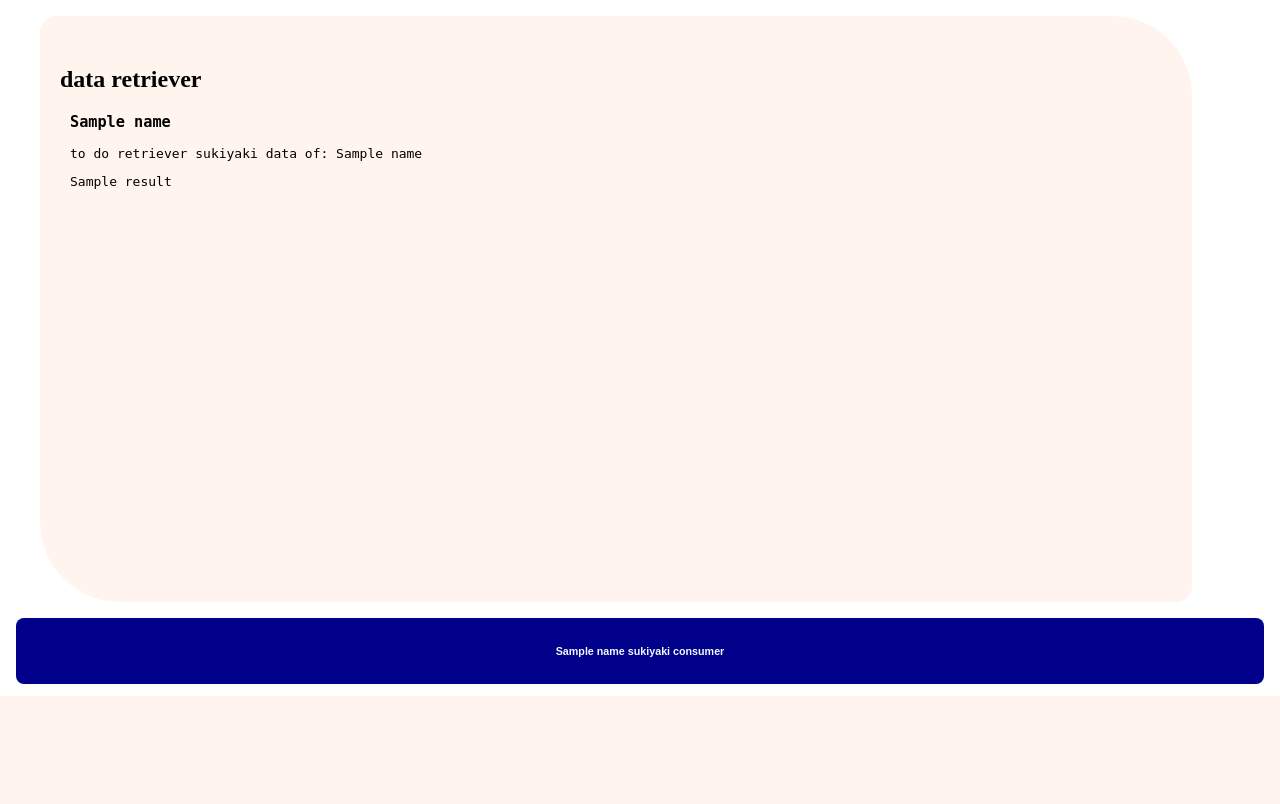
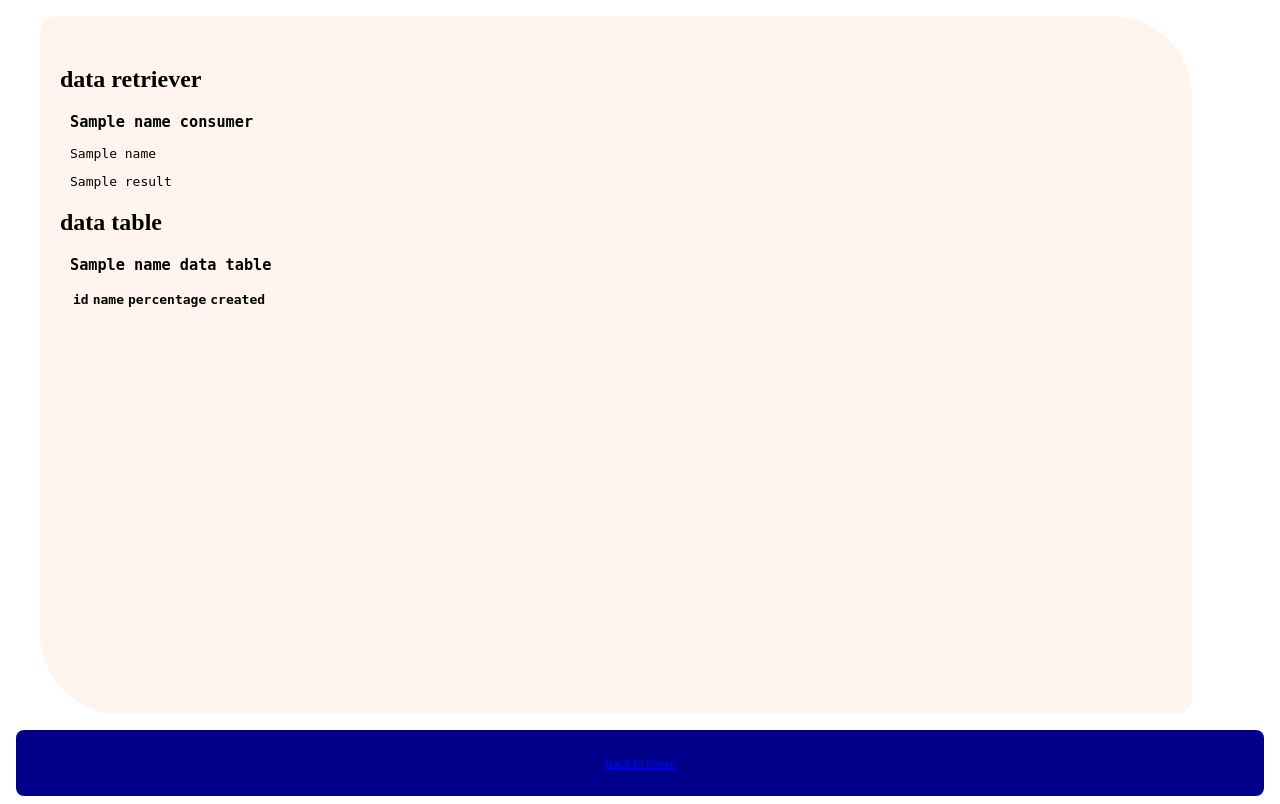
Before and after one commit to paolomococci/java-microservices-seeds, a Spring app: template pm-jms-consumer/src/main/resources/templates/sukiyaki.html in a window 1280 px wide. Shown: the part 104-908 px from the top of the page. Before the commit the page ends 800 px from the top, so only its background shows below. Run offline with Thymeleaf, Linux system fonts and the light colour scheme; the template is opened without the code that fills it: most values are stand-ins (such as "Sample title", 1, 10 or a date in 2020); data that the repository does not hold is empty.

Commit message:
Update sukiyaki.html

```diff
--- a/pm-jms-consumer/src/main/resources/templates/sukiyaki.html
+++ b/pm-jms-consumer/src/main/resources/templates/sukiyaki.html
@@ -1,30 +1,54 @@
 <!DOCTYPE html>
-<html xmlns:th="http://www.thymeleaf.org">
+<html>
     <head>
         <meta http-equiv="Content-Type" content="text/html; charset=UTF-8"/>
         <meta name="viewport" content="width=device-width, initial-scale=1.0"/>
         <meta content="" name="description"/>
         <meta content="Paolo Mococci" name="author"/>
-        <title th:text="${name} + ' sukiyaki consumer'"/>
+        <title data-th-text="${name} + ' sukiyaki consumer'"></title>
         <link rel='stylesheet' href='/css/default.css' type='text/css' media='all'/>
         <link rel='shortcut icon' href='/img/icons/favicon.svg'/>
     </head>
     <body>
         <header>
-            <h1 th:text="${name} + ' sukiyaki consumer'"/>
+            <h1 data-th-text="${name} + ' sukiyaki consumer'"></h1>
         </header>
         <main>
             <article>
                 <h2>data retriever</h2>
                 <section>
-                    <h3 th:text="${name}"/>
-                    <pre th:text="'to do retriever sukiyaki data of: ' + ${name}"/>
-                    <pre th:text="${result}"/>
+                    <h3 data-th-text="${name} + ' consumer'"></h3>
+                    <pre data-th-text="${name}"></pre>
+                    <pre data-th-text="${result}"></pre>
+                </section>
+            </article>
+            <article>
+                <h2>data table</h2>
+                <section>
+                    <h3 data-th-text="${name} + ' data table'"></h3>
+                    <table>
+                        <thead>
+                            <tr>
+                                <th>id</th>
+                                <th>name</th>
+                                <th>percentage</th>
+                                <th>created</th>
+                            </tr>
+                        </thead>
+                        <tbody>
+                            <tr data-th-each="seed: ${seeds}">
+                                <td data-th-text="${seed.id}"></td>
+                                <td data-th-text="${seed.name}"></td>
+                                <td data-th-text="${seed.percentage}"></td>
+                                <td data-th-text="${seed.created}"></td>
+                            </tr>
+                        </tbody>
+                    </table>
                 </section>
             </article>
         </main>
         <footer>
-            <h6 th:text="${name} + ' sukiyaki consumer'"/>
+            <h6><a href="/">back to home</a></h6>
         </footer>
     </body>
 </html>
```
